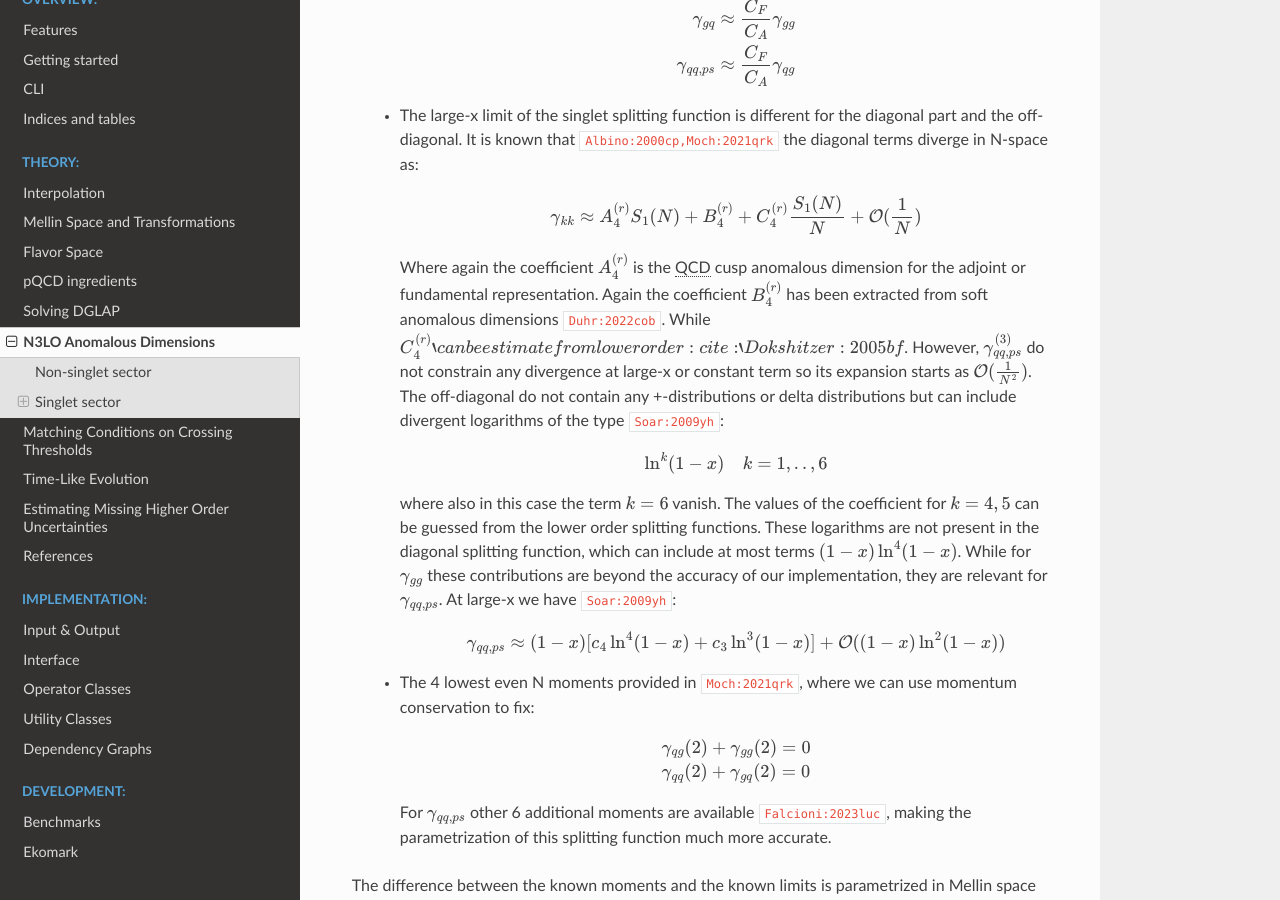
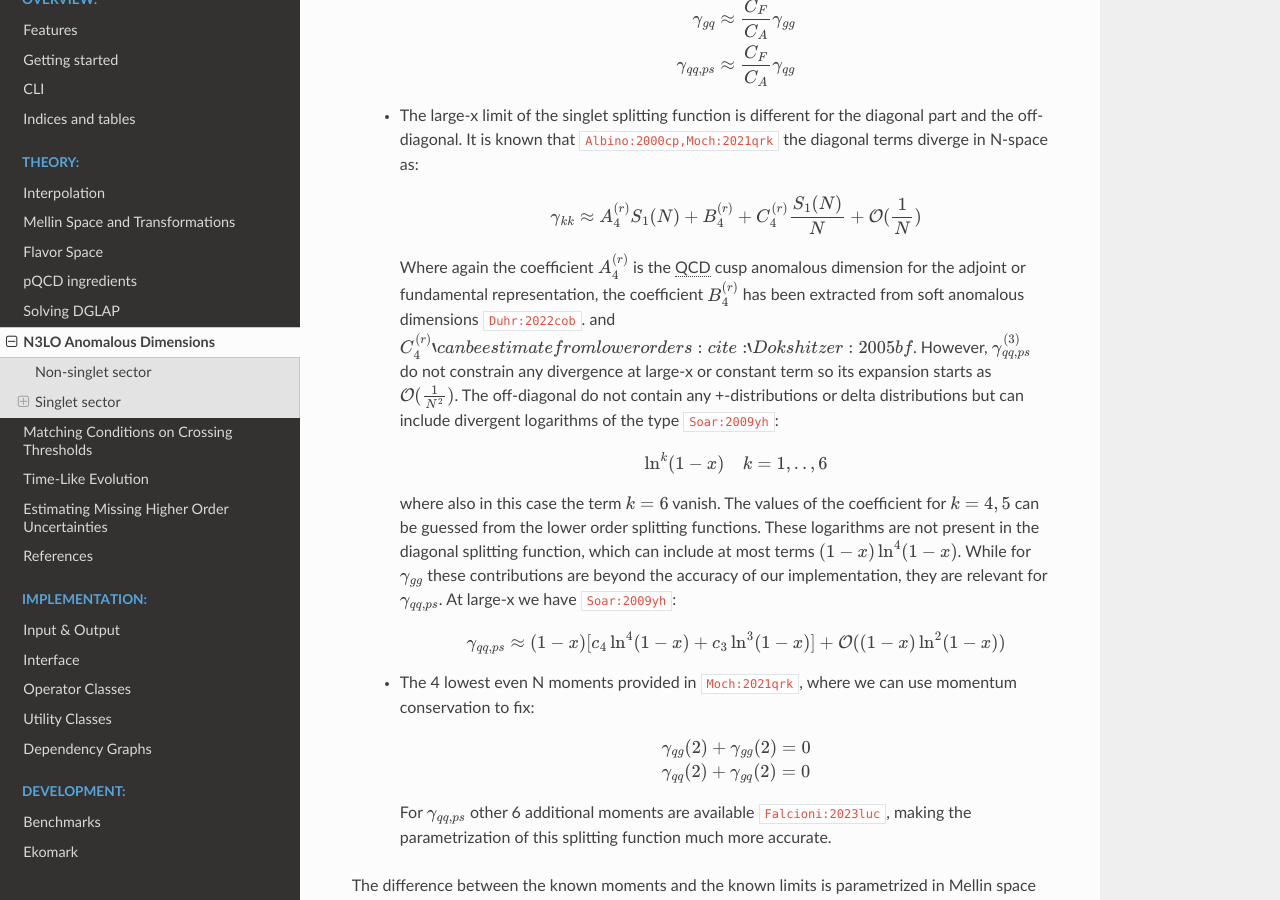
Before and after one commit to NNPDF/eko, a Sphinx documentation site: the page built from doc/source/theory/N3LO_ad.rst, in a window 1280 px wide and 900 px high, scrolled down 3647 px. Built offline with Sphinx 7.4.7 and the Read the Docs theme 2.0.0, drawn with Linux system fonts in a browser that asks for light colours; pages that are not in the unit, such as notebooks, are missing from menus; cross-references to code outside the pages are shown as plain code.

Commit message:
fix docs

```diff
--- a/doc/source/theory/N3LO_ad.rst
+++ b/doc/source/theory/N3LO_ad.rst
@@ -231,9 +231,9 @@ The other parts are approximated using some known limits:
             .. math ::
                 \gamma_{kk} \approx A^{(r)}_4 S_1(N) + B^{(r)}_4 + C^{(r)}_4 \frac{S_1(N)}{N} + \mathcal{O}(\frac{1}{N})
 
-        Where again the coefficient :math:`A^{(r)}_4` is the |QCD| cusp anomalous dimension for the adjoint or fundamental representation.
-        Again the coefficient :math:`B^{(r)}_4` has been extracted from soft anomalous dimensions :cite:`Duhr:2022cob`.
-        While :math:`C^{(r)}_4`can be estimate from lower order :cite:`Dokshitzer:2005bf`.
+        Where again the coefficient :math:`A^{(r)}_4` is the |QCD| cusp anomalous dimension for the adjoint or fundamental representation,
+        the coefficient :math:`B^{(r)}_4` has been extracted from soft anomalous dimensions :cite:`Duhr:2022cob`.
+        and :math:`C^{(r)}_4`can be estimate from lower orders :cite:`Dokshitzer:2005bf`.
         However, :math:`\gamma_{qq,ps}^{(3)}` do not constrain any divergence at large-x or constant term so its expansion starts as
         :math:`\mathcal{O}(\frac{1}{N^2})`.
         The off-diagonal do not contain any +-distributions or delta distributions but can include divergent logarithms
```
